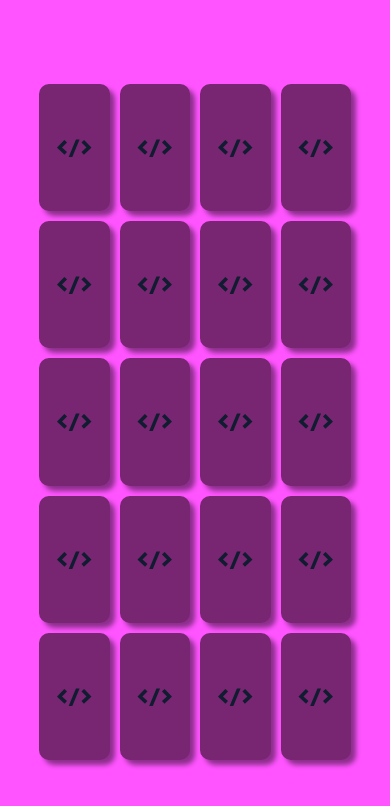
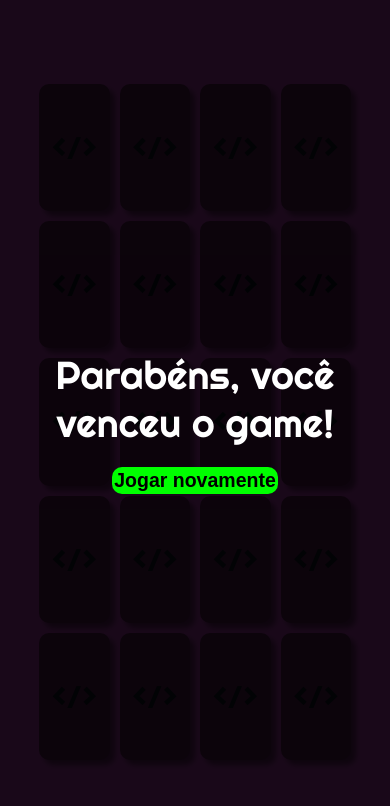
Before and after one commit to Luizfernando022/JogodaMemoria, a plain HTML site: page index.html in a window 390 px wide. Drawn offline with Linux system fonts and the light colour scheme.

Commit message:
Update style.css

```diff
--- a/style.css
+++ b/style.css
@@ -56,7 +56,7 @@ body{
     width: 100%;
     top: 0;
     text-align: center;
-    display: none;
+    display: flex;
     align-items: center;
     justify-content: center;
     font-size: 50px;
@@ -88,6 +88,7 @@ img{
     .card{
         width: 100%;
         height: 100%;
+        font-size: 8vw;
     }
     body{
         min-width: auto;
@@ -96,13 +97,18 @@ img{
         /* max-width: 350px; */
         width: 80vw;
         height: 80vh;
+        gap: 10px;
     }
     #gameOver{
-        min-width: 350px;
-
+        min-width: auto;
+       font-size:10vw
+    }
+    #restart{
+        font-size: 5vw;
+        padding: 2px;
     }
     img{
-        width: 100%;
-        height: 100%;
+        width: 90%;
+        height: 70%;
     }
 }
```
